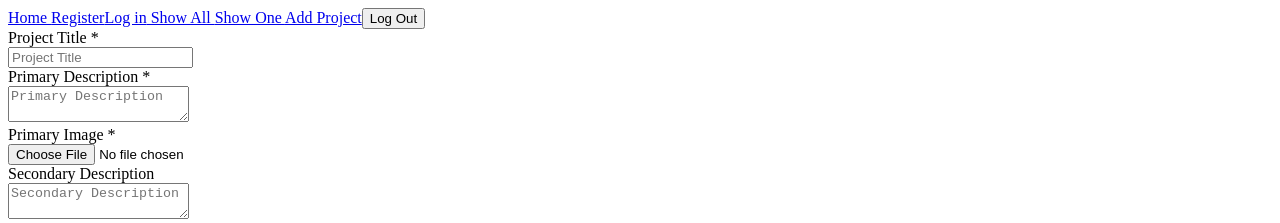
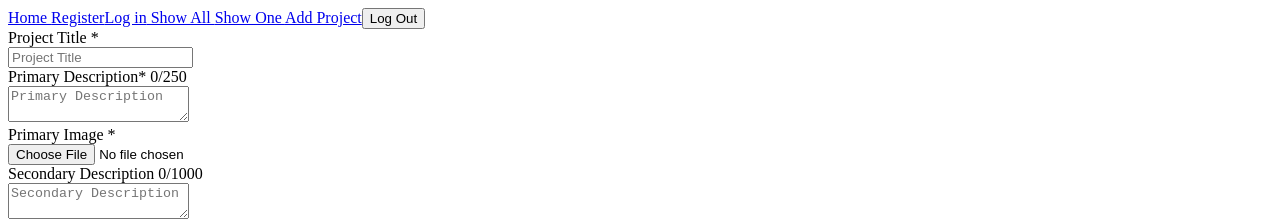
Before and after one commit to mikeomerta/sei-project-three-fe, a React (Create React App) app: page /projects/create in a window 1280 px wide. Shown: the top 223 px of the page. Built offline with nearby package versions, Linux system fonts and the light colour scheme.

Commit message:
character count

```diff
--- a/src/components/projects/AddProjects.js
+++ b/src/components/projects/AddProjects.js
@@ -6,6 +6,9 @@ import axios from 'axios'
 
 function AddProject() {
   const navigate = useNavigate()
+  const [primaryCharacterCount, setPrimaryCharacterCount] = React.useState(0)
+  const [secondaryCharacterCount, setSecondaryCharacterCount] = React.useState(0)
+  const [isUploadingImage, setIsUploadingImage] = React.useState(false)
 
   const categoryTags = [
     { value: 'art', label: 'art' },
@@ -23,8 +26,6 @@ function AddProject() {
     categoryTag: [],
   })
 
-  const [isUploadingImage, setIsUploadingImage] = React.useState(false)
-
   const handleTextInputChange = (e) => {
     setFormData({ ...formData, [e.target.name]: e.target.value })
   }
@@ -35,7 +36,6 @@ function AddProject() {
   }
 
   const handlePrimaryImageUpload = async (e) => {
-    // console.log(e.target.files)
     const data = new FormData()
     data.append('file', e.target.files[0])
     data.append('upload_preset', process.env.REACT_APP_CLOUDINARY_UPLOAD_PRESET)
@@ -46,7 +46,6 @@ function AddProject() {
   }
 
   const handleSecondaryImageUpload = async (e) => {
-    // console.log(e.target.files)
     const data = new FormData()
     data.append('file', e.target.files[0])
     data.append('upload_preset', process.env.REACT_APP_CLOUDINARY_UPLOAD_PRESET)
@@ -85,13 +84,14 @@ function AddProject() {
             </div>
           </div>
           <div className="FIELD">
-            <label htmlFor="primaryDescription">Primary Description *</label>
+            <label htmlFor="primaryDescription">Primary Description* {primaryCharacterCount}/250</label>
             <div>
               <textarea
                 name="primaryDescription"
                 id="primaryDescription"
                 placeholder="Primary Description"
                 onChange={handleTextInputChange}
+                onChangeCapture={(e) => setPrimaryCharacterCount(e.target.value.length)}
               />
             </div>
           </div>
@@ -116,13 +116,14 @@ function AddProject() {
             </div>
           }
           <div className="FIELD">
-            <label htmlFor="secondaryDescription">Secondary Description</label>
+            <label htmlFor="secondaryDescription">Secondary Description {secondaryCharacterCount}/1000</label>
             <div>
               <textarea
                 name="secondaryDescription"
                 id="secondaryDescription"
                 placeholder="Secondary Description"
                 onChange={handleTextInputChange}
+                onChangeCapture={(e) => setSecondaryCharacterCount(e.target.value.length)}
               />
             </div>
           </div>
```
